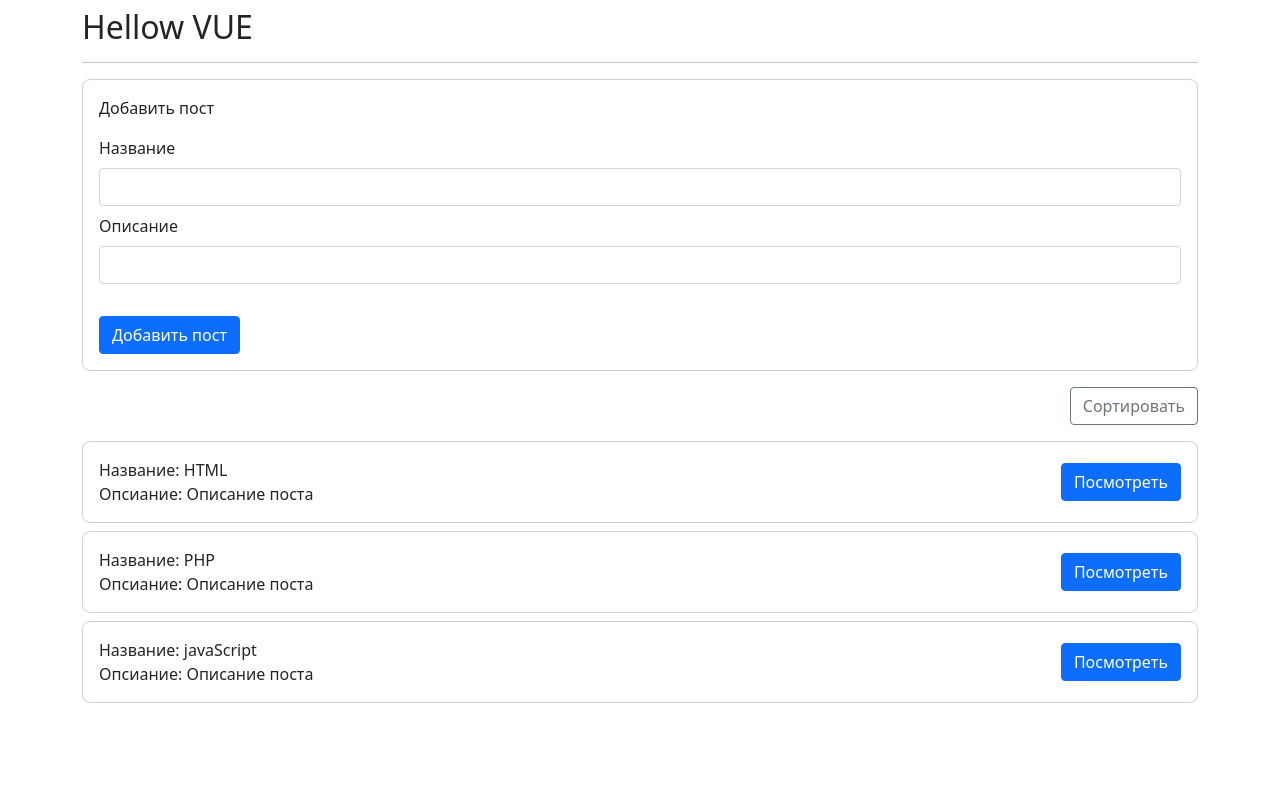
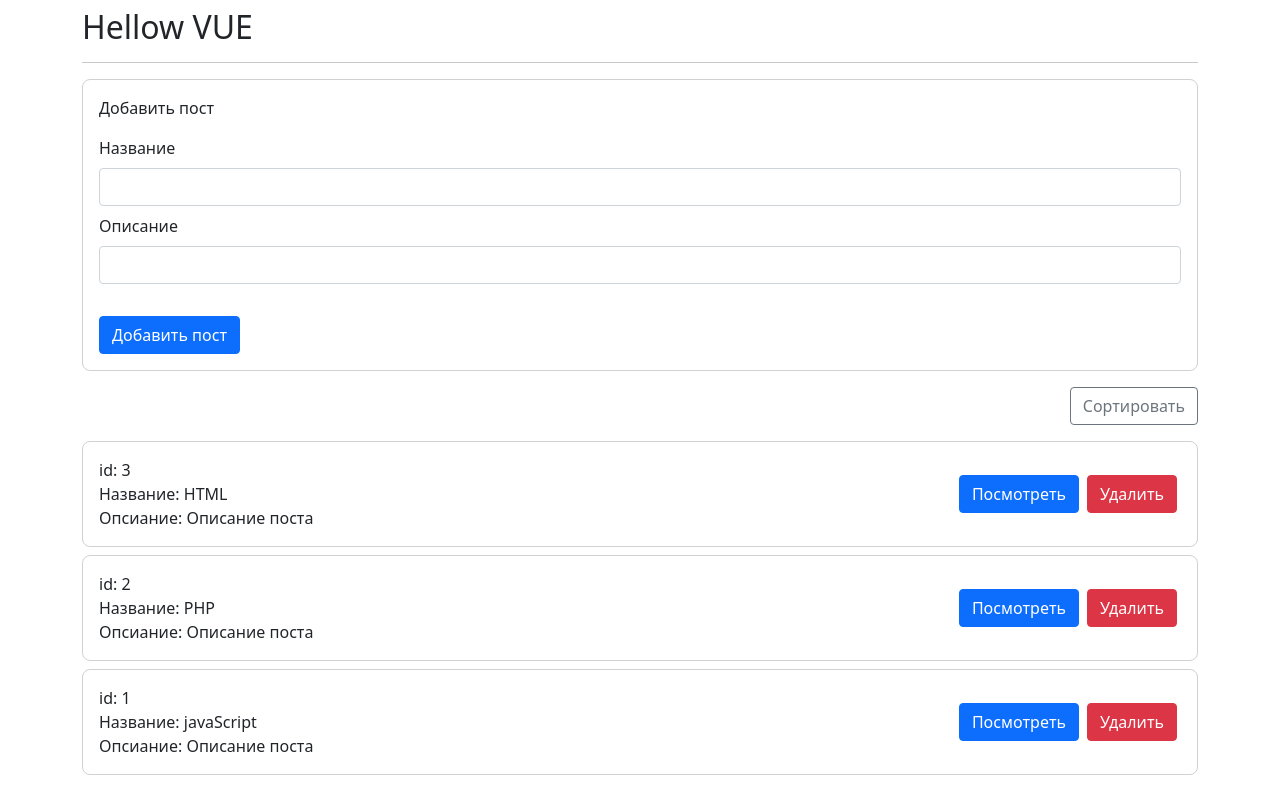
Before and after one commit to Alekseevich-psk/t-2_vue3_max_31.03.2022, a Vue app: page / in a window 1280 px wide. Built offline with nearby package versions, Linux system fonts and the light colour scheme; the HTML template or start-up script is replaced by a standard one.

Commit message:
add button remove post

```diff
--- a/src/App.vue
+++ b/src/App.vue
@@ -1,18 +1,16 @@
 <template>
     <div class="post">
-        <post-form @create="createPost"></post-form>
-        <post-list  :posts="posts"></post-list>
+        <post-form @create="createPost" :posts="posts"></post-form>
+        <post-list @remove="removePost" :posts="posts"></post-list>
     </div>
-
 </template>
 
 <script>
-
 import PostList from "@/components/PostList.vue";
 import PostForm from "@/components/PostForm.vue";
 
 export default {
-  components: { PostList, PostForm },
+    components: { PostList, PostForm },
     data() {
         return {
             posts: [
@@ -26,12 +24,16 @@ export default {
     },
     methods: {
         createPost(post) {
+            console.log(post);
             this.posts.push(post);
-        }
-    }
+        },
+
+        removePost(id) {
+            console.log(id);
+            // this.posts.push(id);
+        },
+    },
 };
 </script>
 
-<style scoped>
-
-</style>
+<style scoped></style>
--- a/src/components/PostForm.vue
+++ b/src/components/PostForm.vue
@@ -22,16 +22,26 @@ export default {
     data() {
         return {
             post: {
+                id: "",
                 title: "",
                 body: "",
             },
         };
     },
+    props: {
+        posts: {
+            type: Array,
+            required: true,
+        },
+    },
+    mounted() {
+        // console.log(this.posts.length);
+    },
     methods: {
         addPost: function () {
-            this.$emit('create', this.post)
-            this.title = "",
-            this.body = ""
+            this.post.id = this.posts.length + 1;
+            this.$emit("create", this.post);
+            (this.title = ""), (this.body = ""), (this.id = "");
         },
     },
 };
--- a/src/components/PostItem.vue
+++ b/src/components/PostItem.vue
@@ -1,6 +1,9 @@
 <template>
     <div class="post__item p-3 mb-2 d-flex justify-content-between align-items-center">
         <div class="post__wrap-text">
+            <p class="post__title mb-0">
+                id: <span>{{ post.id }}</span>
+            </p>
             <p class="post__title mb-0">
                 Название: <span>{{ post.title }}</span>
             </p>
@@ -8,8 +11,13 @@
                 Опсиание: <span>{{ post.body }}</span>
             </p>
         </div>
-        <div class="post__wrap-btn">
-            <a href="{{ post.link }}" class="btn btn-primary">Посмотреть</a>
+        <div class="post__wrap-btn d-flex justify-content-between">
+            <div class="post__wrap-btn m-1">
+                <a href="{{ post.link }}" class="btn btn-primary">Посмотреть</a>
+            </div>
+            <div class="post__wrap-btn m-1">
+                <button @click="removePost" class="btn btn-danger">Удалить</button>
+            </div>
         </div>
     </div>
 </template>
@@ -19,10 +27,15 @@ export default {
     props: {
         post: {
             type: Object,
-            requered: true
+            requered: true,
+        },
+    },
+    methods: {
+        removePost: function() {
+            console.log(this.post.id);
+            this.$emit("remove", this.post.id);
         }
     },
-    methods: {},
 };
 </script>
 
@@ -31,4 +44,5 @@ export default {
 .post__add {
     border: 1px solid rgb(209, 209, 209);
     border-radius: 8px;
-}</style>
+}
+</style>
--- a/src/components/PostList.vue
+++ b/src/components/PostList.vue
@@ -10,7 +10,7 @@
                 Сортировать
             </button>
         </div>
-        <post-item v-for="post in posts" :key="post.id" :post="post"/>
+        <post-item v-for="post in posts" :key="post.id" :post="post" />
     </div>
 </template>
 
```
Also changed, not shown: src/components/TestComponent.vue (deleted, +0 -19 lines).
